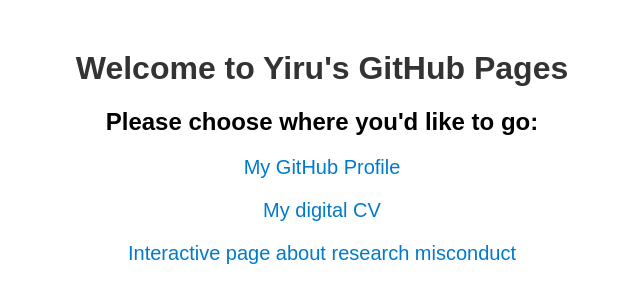
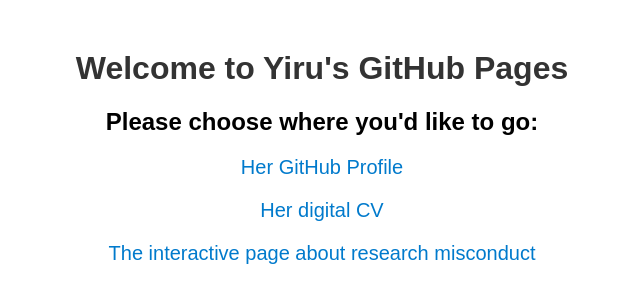
Before and after one commit to Yiru-Jiao/Yiru-Jiao.github.io, a plain HTML site: page index.html in a window 1280 px wide. Shown: the whole page, without its empty margins (318-958 px from the left). Drawn offline with Linux system fonts and the light colour scheme.

Commit message:
Update index.html

```diff
--- a/index.html
+++ b/index.html
@@ -28,8 +28,8 @@
 <body>
     <h1>Welcome to Yiru's GitHub Pages</h1>
     <h2>Please choose where you'd like to go:</h2>
-    <a href="https://github.com/yiru-jiao" target="_blank">My GitHub Profile</a>
-    <a href="https://yiru-jiao.github.io/cv" target="_blank">My digital CV</a>
-    <a href="https://yiru-jiao.github.io/research_misconduct" target="_blank">Interactive page about research misconduct</a>
+    <a href="https://github.com/yiru-jiao" target="_blank">Her GitHub Profile</a>
+    <a href="https://yiru-jiao.github.io/cv" target="_blank">Her digital CV</a>
+    <a href="https://yiru-jiao.github.io/research_misconduct" target="_blank">The interactive page about research misconduct</a>
 </body>
 </html>
```
